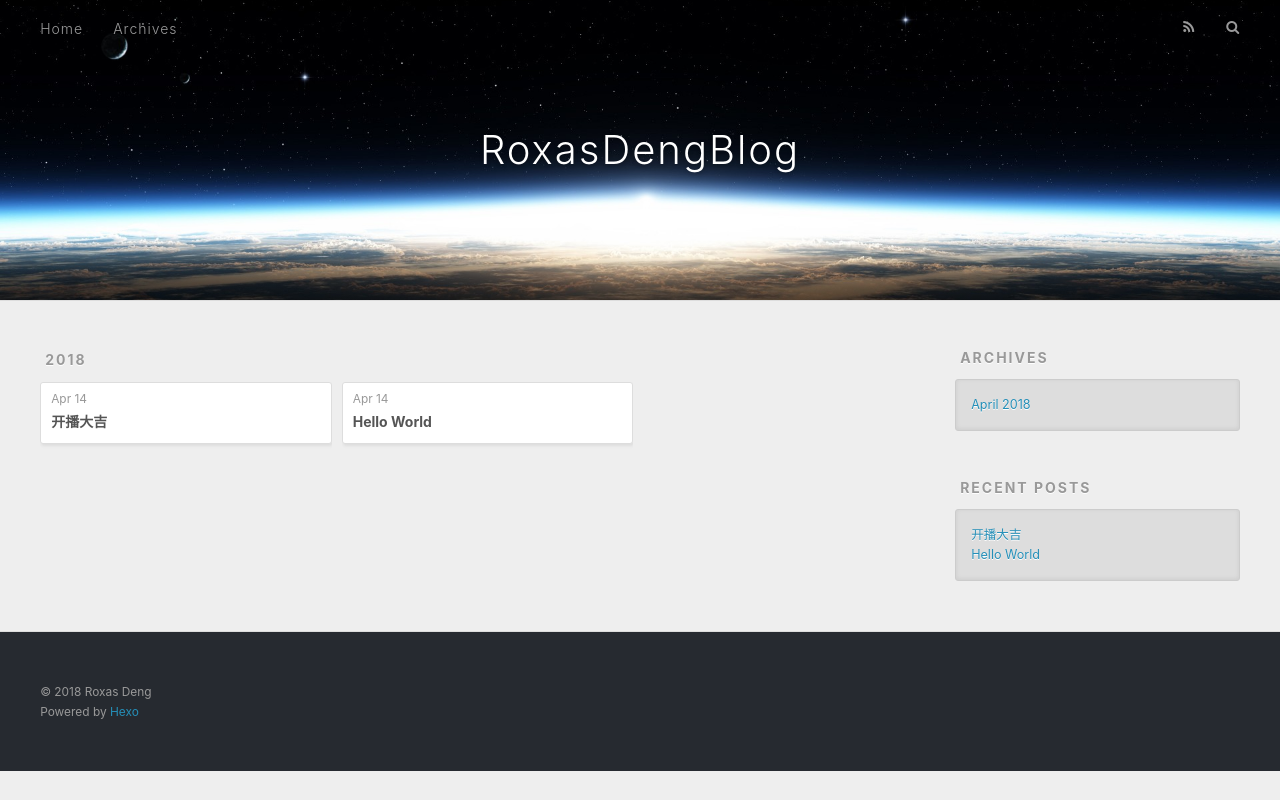
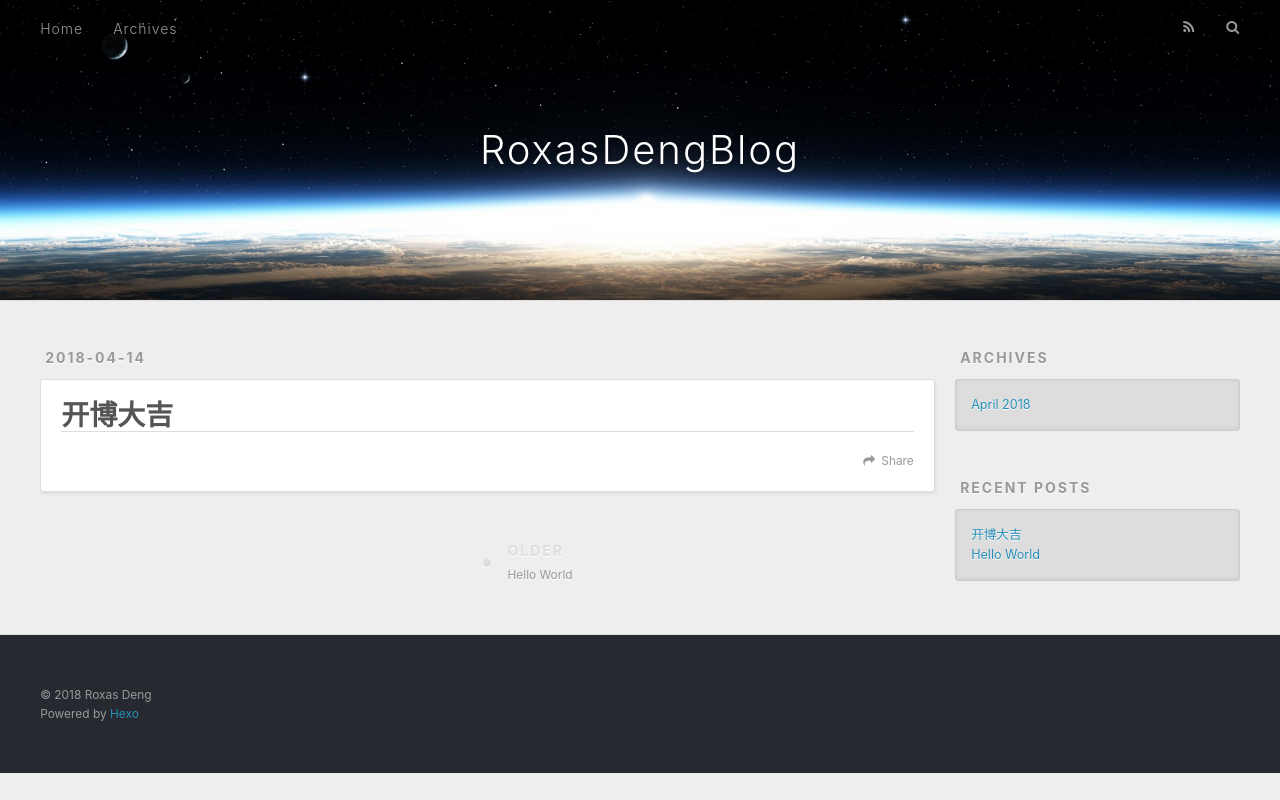
Before and after one commit to roxas332519096/roxas332519096.github.io, a plain HTML site: page 2018/04/14/开博大吉/index.html in a window 1280 px wide. Drawn offline with nearby package versions, Linux system fonts and the light colour scheme.

Commit message:
Site updated: 2018-04-14 02:09:04

```diff
--- a/archives/2018/04/index.html
+++ b/2018/04/14/开博大吉/index.html
@@ -5,15 +5,16 @@
 
 
 
-  <title>Archives: 2018/4 | RoxasDengBlog</title>
+  <title>开博大吉 | RoxasDengBlog</title>
   <meta name="viewport" content="width=device-width, initial-scale=1, maximum-scale=1">
-  <meta property="og:type" content="website">
-<meta property="og:title" content="RoxasDengBlog">
-<meta property="og:url" content="http://yoursite.com/archives/2018/04/index.html">
+  <meta property="og:type" content="article">
+<meta property="og:title" content="开博大吉">
+<meta property="og:url" content="http://yoursite.com/2018/04/14/开博大吉/index.html">
 <meta property="og:site_name" content="RoxasDengBlog">
 <meta property="og:locale" content="default">
+<meta property="og:updated_time" content="2018-04-13T18:05:05.946Z">
 <meta name="twitter:card" content="summary">
-<meta name="twitter:title" content="RoxasDengBlog">
+<meta name="twitter:title" content="开博大吉">
 
     <link rel="alternate" href="/atom.xml" title="RoxasDengBlog" type="application/atom+xml">
 
@@ -60,59 +61,51 @@
   </div>
 </header>
       <div class="outer">
-        <section id="main">
+        <section id="main"><article id="post-开博大吉" class="article article-type-post" itemscope itemprop="blogPost">
+  <div class="article-meta">
+    <a href="/2018/04/14/开博大吉/" class="article-date">
+  <time datetime="2018-04-13T17:53:21.000Z" itemprop="datePublished">2018-04-14</time>
+</a>
+
+  </div>
+  <div class="article-inner">
+
+
+      <header class="article-header">
+
+
+    <h1 class="article-title" itemprop="name">
+      开博大吉
+    </h1>
+
+
+      </header>
+
+    <div class="article-entry" itemprop="articleBody">
 
 
 
+    </div>
+    <footer class="article-footer">
+      <a data-url="http://yoursite.com/2018/04/14/开博大吉/" data-id="cjfy9nva40001p4qgplvsmf22" class="article-share-link">Share</a>
 
 
-
-      <section class="archives-wrap">
-        <div class="archive-year-wrap">
-          <a href="/archives/2018" class="archive-year">2018</a>
-        </div>
-        <div class="archives">
-
-    <article class="archive-article archive-type-post">
-  <div class="archive-article-inner">
-    <header class="archive-article-header">
-      <a href="/2018/04/14/开播大吉/" class="archive-article-date">
-  <time datetime="2018-04-13T17:53:21.000Z" itemprop="datePublished">Apr 14</time>
-</a>
+    </footer>
+  </div>
 
 
-    <h1 itemprop="name">
-      <a class="archive-article-title" href="/2018/04/14/开播大吉/">开播大吉</a>
-    </h1>
+<nav id="article-nav">
 
 
-    </header>
-  </div>
-</article>
+    <a href="/2018/04/14/hello-world/" id="article-nav-older" class="article-nav-link-wrap">
+      <strong class="article-nav-caption">Older</strong>
+      <div class="article-nav-title">Hello World</div>
+    </a>
+
+</nav>
 
 
-
-    <article class="archive-article archive-type-post">
-  <div class="archive-article-inner">
-    <header class="archive-article-header">
-      <a href="/2018/04/14/hello-world/" class="archive-article-date">
-  <time datetime="2018-04-13T17:51:30.736Z" itemprop="datePublished">Apr 14</time>
-</a>
-
-
-    <h1 itemprop="name">
-      <a class="archive-article-title" href="/2018/04/14/hello-world/">Hello World</a>
-    </h1>
-
-
-    </header>
-  </div>
 </article>
-
-
-    </div></section>
-
-
 
 </section>
 
@@ -143,7 +136,7 @@
       <ul>
 
           <li>
-            <a href="/2018/04/14/开播大吉/">开播大吉</a>
+            <a href="/2018/04/14/开博大吉/">开博大吉</a>
           </li>
 
           <li>
```
Also changed, not shown: 2018/04/14/hello-world/index.html (+4 -4 lines), archives/2018/index.html (+3 -3 lines), archives/index.html (+3 -3 lines), index.html (+6 -6 lines).
